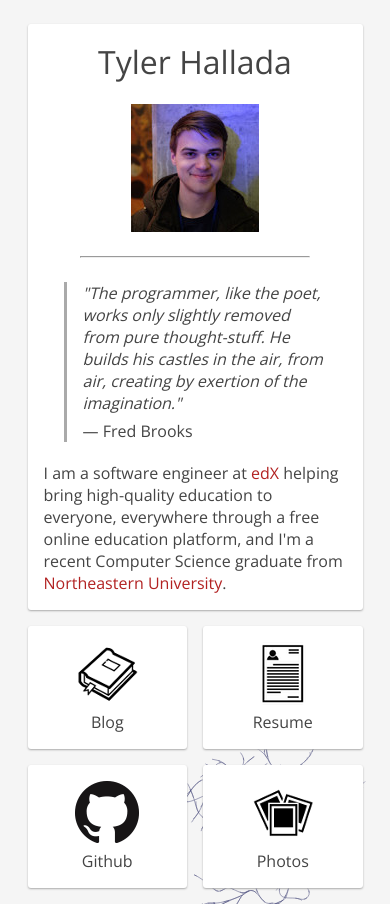
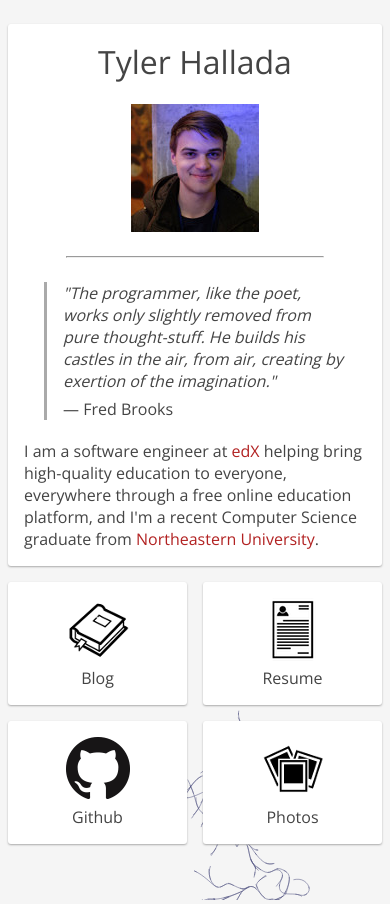
Before and after one commit to thallada/thallada.github.io, a Jekyll site: the page built from index.html, in a window 390 px wide. Built offline with Jekyll 4.4.1, drawn with Linux system fonts in a browser that asks for light colours.

Commit message:
Smaller page margins on mobile

```diff
--- a/css/main.css
+++ b/css/main.css
@@ -89,10 +89,14 @@ blockquote p {
 .container {
   margin: 0 auto;
   max-width: 48rem;
-  width: 90%;
+  width: 100%;
 }
 
 @media (min-width: 40rem) {
+  .container {
+    width: 90%;
+  }
+
   .column {
     float: left;
     padding-left: 1rem;
```
